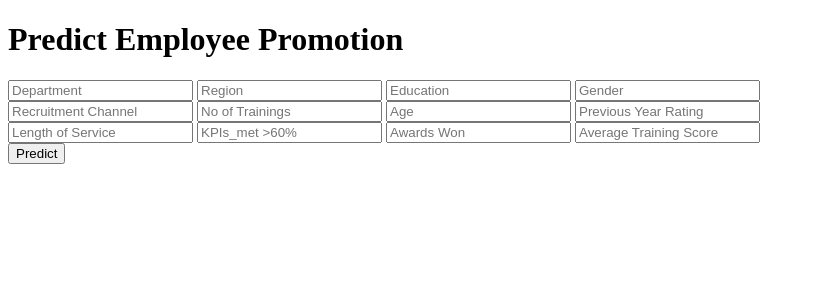
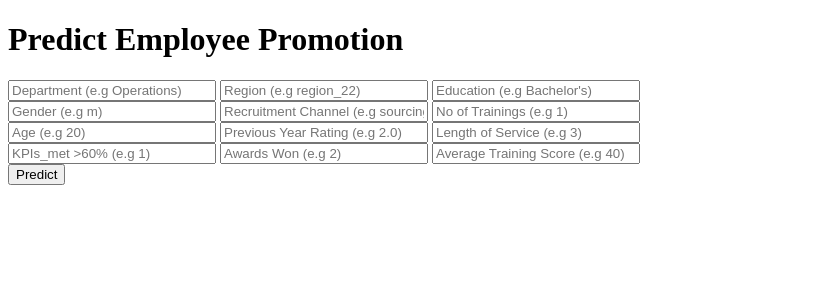
Before and after one commit to Timmecom/HRAnalyticsClassification, a Flask app: page / in a window 1280 px wide. Shown: the top 300 px of the page, without its empty margins (0-815 px from the left). Run offline with Flask 2, Linux system fonts and the light colour scheme; parts of the project's set-up code (start-up, migrations or seed data) failed here and were passed over.

Commit message:
Update index.html

```diff
--- a/templates/index.html
+++ b/templates/index.html
@@ -14,22 +14,22 @@
     </head>
     <body>
         <!--[if lt IE 7]>
-            <p class="browsehappy">You are using an <strong>outdated</strong> browser. Please <a href="#">upgrade your browser</a> to improve your experience.</p>
+            <p class="browsehappy">You are using an <strong>outdated</strong> browser. Please <a href="#">upgrade your browser</a> to improve your experience.</p8
         <![endif]-->
         <h1>Predict Employee Promotion</h1>
         <form action="{{url_for("predict")}}" method="post">
-            <input type="text" name="department" placeholder="Department" required="required"/>
-            <input type="text" name="region" placeholder="Region" required="required"/>
-            <input type="text" name="education" placeholder="Education" required="required"/>
-            <input type="text" name="gender" placeholder="Gender" required="required"/><br>
-            <input type="text" name="recruitment_channel" placeholder="Recruitment Channel" required="required"/>
-            <input type="number" name="no_of_trainings" placeholder="No of Trainings" required="required"/>
-            <input type="number" name="age" placeholder="Age" required="required"/>
-            <input type="number" name="previous_year_rating" placeholder="Previous Year Rating" required="required"/><br>
-            <input type="number" name="length_of_service" placeholder="Length of Service" required="required"/>
-            <input type="number" name="KPIs_met >60%" placeholder="KPIs_met >60%" required="required"/>
-            <input type="number" name="awards_won?" placeholder="Awards Won" required="required"/>
-            <input type="numer" name="avg_training_score" placeholder="Average Training Score" required="required"/><br>
+            <input type="text" name="department" placeholder="Department (e.g Operations)" style="width:200px" required="required"/>
+            <input type="text" name="region" placeholder="Region (e.g region_22)" style="width:200px" required="required"/>
+            <input type="text" name="education" placeholder="Education (e.g Bachelor's)" style="width:200px" required="required"/><br>
+            <input type="text" name="gender" placeholder="Gender (e.g m)" style="width:200px" required="required"/>
+            <input type="text" name="recruitment_channel" placeholder="Recruitment Channel (e.g sourcing)" style="width:200px" required="required"/>
+            <input type="number" name="no_of_trainings" placeholder="No of Trainings (e.g 1)" style="width:200px" required="required"/><br>
+            <input type="number" name="age" placeholder="Age (e.g 20)" style="width:200px" required="required"/>
+            <input type="number" name="previous_year_rating" placeholder="Previous Year Rating (e.g 2.0)" style="width:200px" required="required"/>
+            <input type="number" name="length_of_service" placeholder="Length of Service (e.g 3)" style="width:200px" required="required"/><br>
+            <input type="number" name="KPIs_met >60%" placeholder="KPIs_met >60% (e.g 1)" style="width:200px" required="required"/>
+            <input type="number" name="awards_won?" placeholder="Awards Won (e.g 2)" style="width:200px"required="required"/>
+            <input type="numer" name="avg_training_score" placeholder="Average Training Score (e.g 40)" style="width:200px" required="required"/><br>
             <button type="submit">Predict</button>
         </form>
         <br>
```
